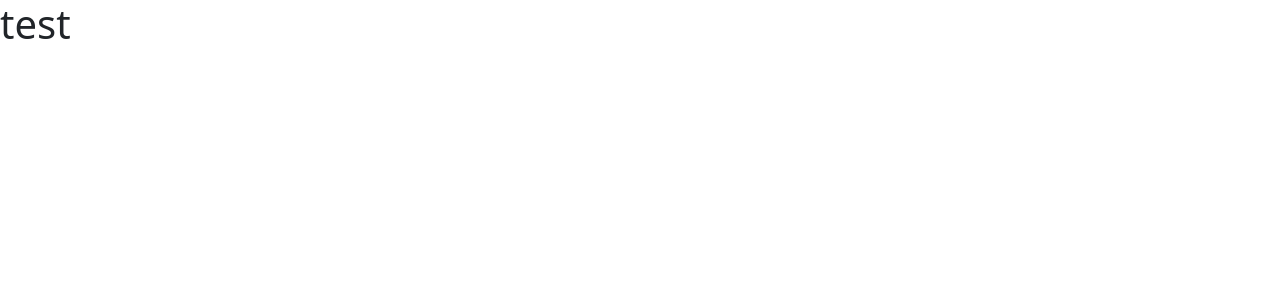
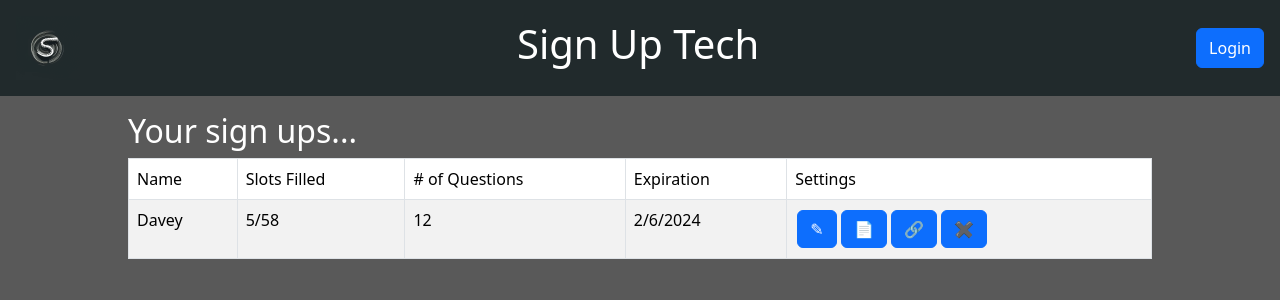
Before and after one commit to humandavey/signuptheapp, a React (Create React App) app in the folder client/: page / in a window 1280 px wide. Shown: the top 300 px of the page. Built offline with nearby package versions, Linux system fonts and the light colour scheme.

Commit message:
Table for signups & header
Co-authored-by: c6ypt0maniac <c6ypt0maniac@users.noreply.github.com>

```diff
--- a/client/package.json
+++ b/client/package.json
@@ -13,10 +13,11 @@
     "@types/node": "^16.11.65",
     "@types/react": "^18.0.21",
     "@types/react-dom": "^18.0.6",
+    "bootstrap": "^5.3.2",
     "frappe-gantt": "^0.6.1",
     "gantt-task-react": "^0.3.9",
     "react": "^18.2.0",
-    "react-bootstrap": "^2.8.0",
+    "react-bootstrap": "^2.10.0",
     "react-dom": "^18.2.0",
     "react-google-charts": "^4.0.1",
     "react-router-dom": "^6.21.2",
--- /dev/null
+++ b/client/src/components/Header.tsx
@@ -0,0 +1,22 @@
+import { Button } from "react-bootstrap";
+import logo from '../imgs/icon.png';
+import { useNavigate } from "react-router-dom";
+
+export default () => {
+    const navigate = useNavigate();
+
+
+    return (
+        <>
+        <div className="header">
+            <img className="logo-icon" src={logo} alt="" onClick={() => navigate("/")}/>
+            <div style={{margin: "auto 0"}}>
+                <h1 className="title-text" onClick={() => navigate("/")}>Sign Up Tech</h1>
+            </div>
+            <div style={{display: "flex"}}>
+                <Button className="login-btn">Login</Button>
+            </div>
+        </div>
+        </>
+    );
+};
--- a/client/src/index.css
+++ b/client/src/index.css
@@ -0,0 +1,30 @@
+.header {
+    display: flex;
+    justify-content: space-between;
+    height: 6rem;
+    padding: 1rem;
+    background-color: rgb(33,42,44);
+    color: white;
+}
+
+.login-btn {
+    height: 2.5rem;
+    margin: auto 0;
+}
+
+body {
+    background-color: rgb(89,89,89);
+}
+
+.signup-table {
+    width: 80%;
+    margin: 1rem auto;
+}
+
+.logo-icon:hover {
+    cursor: pointer;
+}
+
+.title-text:hover {
+    cursor: pointer;
+}
--- a/client/src/pages/Home.tsx
+++ b/client/src/pages/Home.tsx
@@ -1,12 +1,47 @@
 import { useEffect, useState } from "react";
 import { getNum } from "../firebase";
+import Header from "../components/Header";
+import { Button, Table } from "react-bootstrap";
+
 
 export default () => {
 
-
   return (
     <>
-      <h1>test</h1>
+      <Header />
+
+      <div className="signup-table">
+        <h2 style={{color: "white"}}>Your sign ups...</h2>
+        <Table
+          bordered
+          hover
+          striped
+        >
+          <thead>
+            <tr>
+              <td>Name</td>
+              <td>Slots Filled</td>
+              <td># of Questions</td>
+              <td>Expiration</td>
+              <td>Settings</td>
+            </tr>
+          </thead>
+          <tbody>
+            <tr>
+              <td>Davey</td>
+              <td>5/58</td>
+              <td>12</td>
+              <td>2/6/2024</td>
+              <td>
+                <Button style={{margin: "0.125rem"}}>✎</Button>
+                <Button style={{margin: "0.125rem"}}>📄</Button>
+                <Button style={{margin: "0.125rem"}}>🔗</Button>
+                <Button style={{margin: "0.125rem"}}>✖</Button>
+              </td>
+            </tr>
+          </tbody>
+        </Table>
+      </div>
     </>
   );
 };
```
Also changed, not shown: client/src/imgs/icon.png (added), 1 other file (tests, documents, lock files or other folders).
